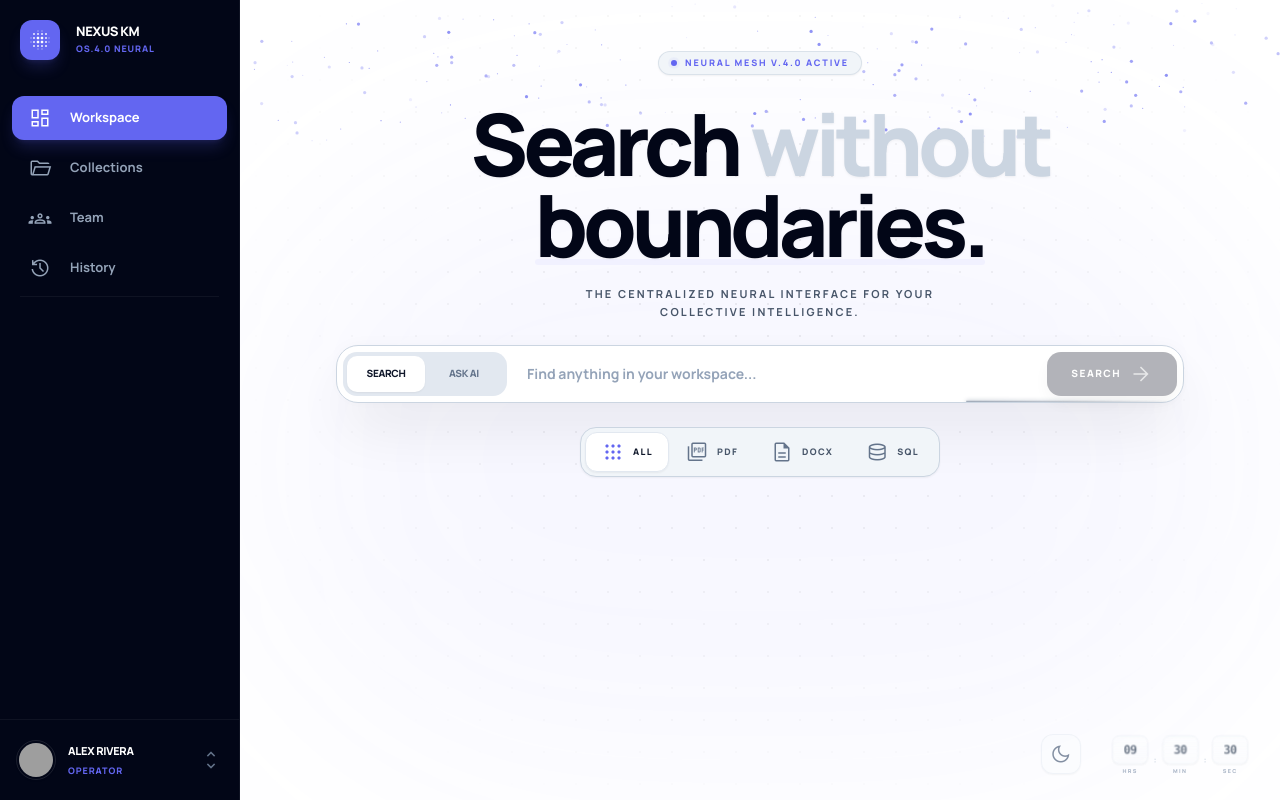
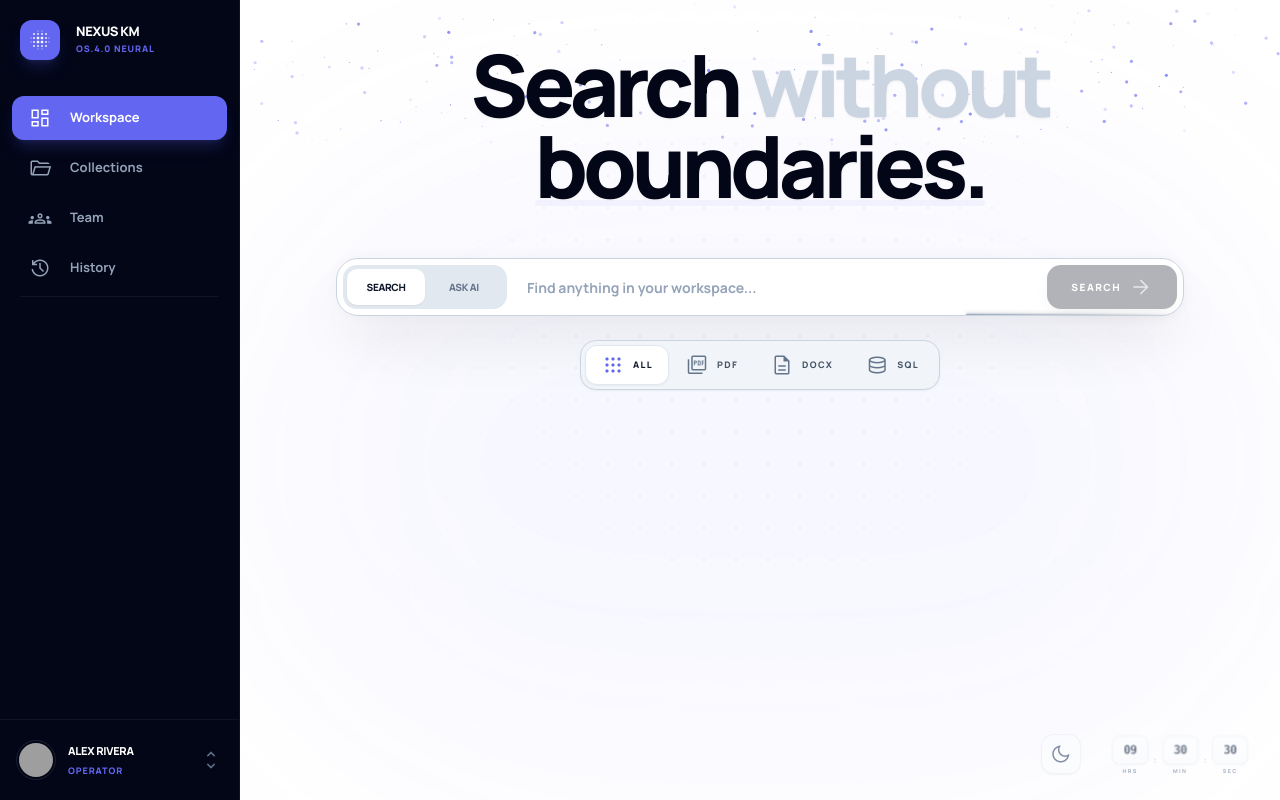
Before and after one commit to harshdangi0963/Evolphin, a React (Vite) app: page /#/ in a window 1280 px wide. Built offline with nearby package versions, Linux system fonts and the light colour scheme; grey boxes are pictures that could not be loaded.

Commit message:
feat: Remove outdated Neural Mesh v4.0 announcement
The "Neural Mesh v4.0 Active" announcement on the homepage is no longer relevant. This commit removes the associated UI elements and adjusts the spacing to accommodate the removal.

```diff
--- a/pages/Home.tsx
+++ b/pages/Home.tsx
@@ -270,17 +270,9 @@ const Home: React.FC = () => {
                 animate={{ opacity: 1, y: 0 }}
                 exit={{ opacity: 0, y: -10, scale: 0.98 }}
                 transition={{ duration: 0.8, ease: [0.16, 1, 0.3, 1] }}
-                className="text-center mb-4 relative"
+                className="text-center mb-12 relative"
               >
-                <div className="inline-flex items-center gap-2 px-3 py-1 rounded-full bg-slate-100 dark:bg-slate-900 border border-slate-300/60 dark:border-white/10 text-[9px] font-black text-primary uppercase tracking-[0.2em] mb-8 shadow-sm">
-                  <span className="relative flex h-1.5 w-1.5">
-                    <span className="animate-ping absolute inline-flex h-full w-full rounded-full bg-primary opacity-75"></span>
-                    <span className="relative inline-flex rounded-full h-1.5 w-1.5 bg-primary"></span>
-                  </span>
-                  Neural Mesh v.4.0 Active
-                </div>
-
-                <h1 className="text-[56px] lg:text-[86px] font-black tracking-[-0.06em] font-display leading-[0.85] text-slate-950 dark:text-white mb-6 drop-shadow-sm select-none">
+                <h1 className="text-[56px] lg:text-[86px] font-black tracking-[-0.06em] font-display leading-[0.85] text-slate-950 dark:text-white drop-shadow-sm select-none">
                   Search <span className="text-slate-300 dark:text-slate-800 transition-all duration-700 hover:text-primary dark:hover:text-white hero-glow-text cursor-default">without</span><br/>
                   <span className="relative inline-block mt-2">
                     boundaries.
@@ -292,10 +284,6 @@ const Home: React.FC = () => {
                     />
                   </span>
                 </h1>
-
-                <p className="text-slate-600 dark:text-slate-300 font-bold text-[11px] uppercase tracking-[0.2em] max-w-[360px] mx-auto leading-relaxed mt-4 opacity-100">
-                  The centralized neural interface for your collective intelligence.
-                </p>
               </motion.div>
             )}
           </AnimatePresence>
```
